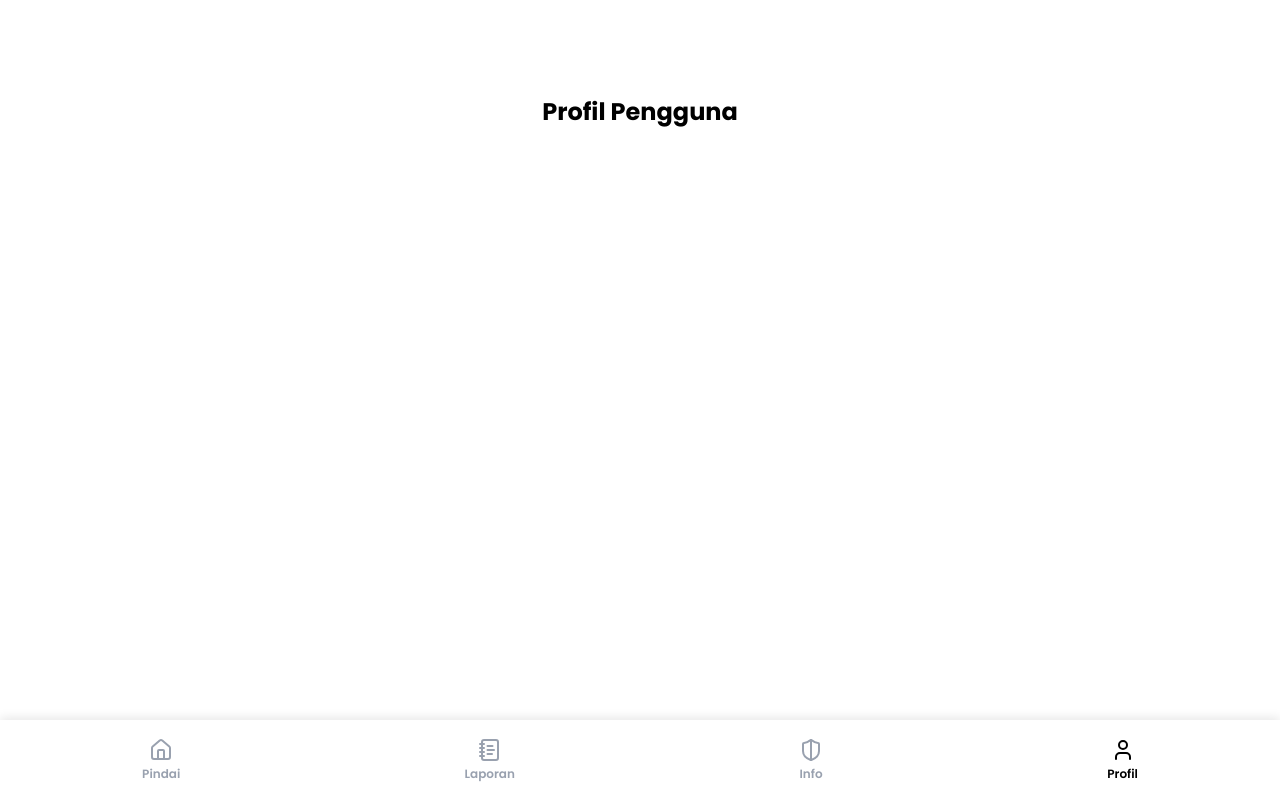
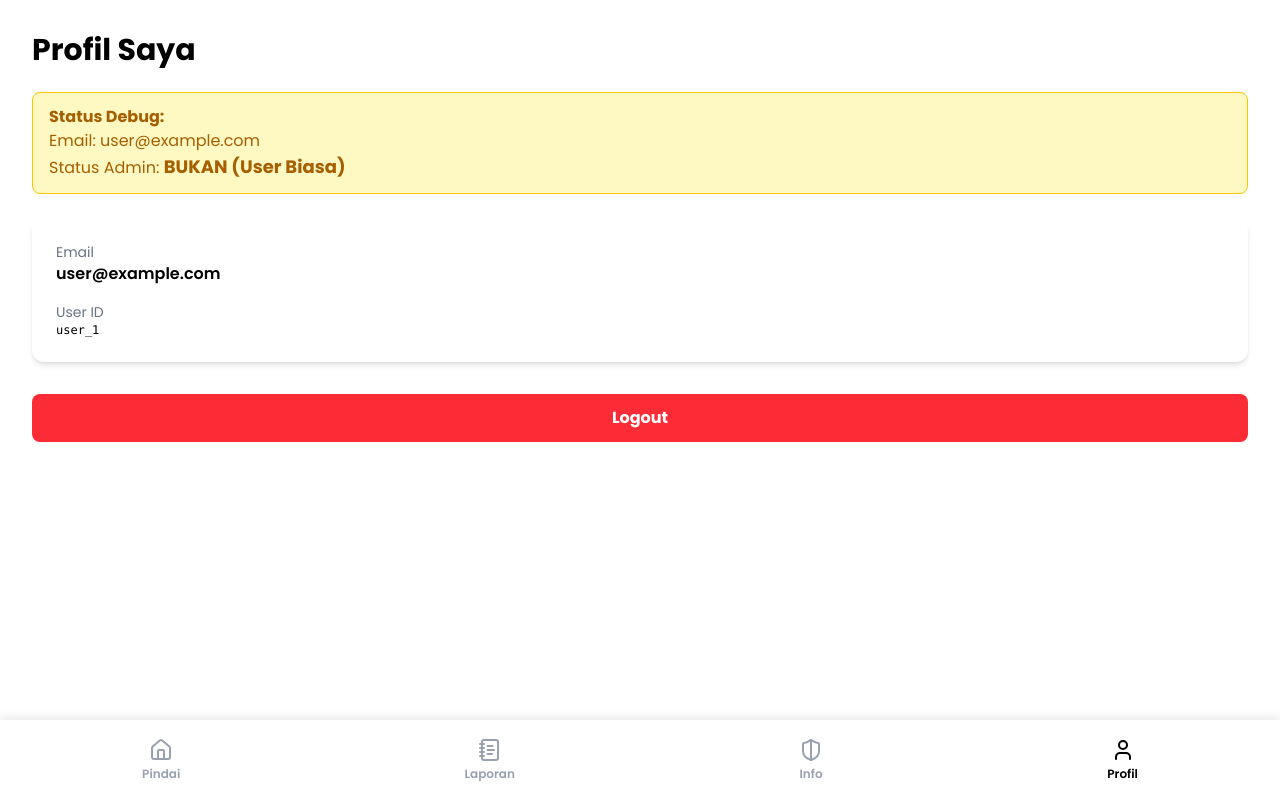
Before and after one commit to achilles157/PaddyPadi, a React (Vite) app: page /profile in a window 1280 px wide. Built offline with nearby package versions, Linux system fonts and the light colour scheme; no server answers; sample sign-in values are in the browser's storage.

Commit message:
minor fixes

```diff
--- a/src/App.jsx
+++ b/src/App.jsx
@@ -1,14 +1,21 @@
 import React from 'react';
 import { BrowserRouter as Router, Routes, Route, Navigate } from 'react-router-dom';
 import { useAuth } from './contexts/AuthContext';
+
 import { MainLayout } from './components/layout/MainLayout';
-import AuthPage from './pages/AuthPage';
 import ScanPage from './pages/ScanPage';
 import ReportPage from './pages/ReportPage';
 import DiseaseInfoPage from './pages/DiseaseInfoPage';
 import ProfilePage from './pages/ProfilePage';
 import ResultPage from './pages/ResultPage';
 import DiseaseDetailPage from './pages/DiseaseDetailPage';
+import AuthPage from './pages/AuthPage';
+
+// Komponen untuk melindungi rute
+const ProtectedRoute = ({ children }) => {
+    const { isAuthenticated } = useAuth();
+    return isAuthenticated ? children : <Navigate to="/auth" replace />;
+};
 
 function App() {
     const { isAuthenticated } = useAuth();
@@ -16,9 +23,15 @@ function App() {
     return (
         <Router>
             <Routes>
-                {isAuthenticated ? (
-                    <Route path="/" element={<MainLayout />}>
-                        {/* Rute yang dilindungi */}
+                {/* Rute Utama (dilindungi) */}
+                <Route
+                    path="/"
+                    element={
+                        <ProtectedRoute>
+                            <MainLayout />
+                        </ProtectedRoute>
+                    }
+                >
                     <Route index element={<Navigate to="/scan" replace />} />
                     <Route path="scan" element={<ScanPage />} />
                     <Route path="reports" element={<ReportPage />} />
@@ -26,13 +39,22 @@ function App() {
                     <Route path="diseases/:id" element={<DiseaseDetailPage />} />
                     <Route path="profile" element={<ProfilePage />} />
                 </Route>
-                ) : (
-                    <Route path="/" element={<Navigate to="/auth" replace />} />
-                )}
 
-                {/* Rute publik */}
-                <Route path="/auth" element={!isAuthenticated ? <AuthPage /> : <Navigate to="/scan" replace />} />
-                <Route path="/result" element={<ResultPage />} />
+                {/* Rute Publik (Login/Register) */}
+                <Route
+                    path="/auth"
+                    element={isAuthenticated ? <Navigate to="/scan" replace /> : <AuthPage />}
+                />
+
+                {/* Rute Hasil (diasumsikan bisa diakses setelah scan) */}
+                <Route
+                    path="/result"
+                    element={
+                        <ProtectedRoute>
+                            <ResultPage />
+                        </ProtectedRoute>
+                    }
+                />
             </Routes>
         </Router>
     );
--- a/src/contexts/AuthContext.jsx
+++ b/src/contexts/AuthContext.jsx
@@ -1,23 +1,24 @@
 import React, { createContext, useState, useContext, useEffect } from 'react';
 import { auth } from '../services/firebase';
-import { createUserProfileDocument } from '../services/userService';
 import {
     createUserWithEmailAndPassword,
     signInWithEmailAndPassword,
     signOut,
     onAuthStateChanged
 } from "firebase/auth";
+import { createUserProfileDocument } from '../services/userService';
 
+// 1. Definisikan Context di luar komponen
 const AuthContext = createContext(null);
 
+// 2. Buat Provider untuk "membungkus" aplikasi
 export const AuthProvider = ({ children }) => {
     const [user, setUser] = useState(null);
     const [loading, setLoading] = useState(true);
     const [isAdmin, setIsAdmin] = useState(false);
 
-     const register = async (email, password) => {
+    const register = async (email, password) => {
         const userCredential = await createUserWithEmailAndPassword(auth, email, password);
-        // Setelah user dibuat di Auth, buat dokumennya di Firestore
         await createUserProfileDocument(userCredential.user);
         return userCredential;
     };
@@ -34,7 +35,6 @@ export const AuthProvider = ({ children }) => {
         const unsubscribe = onAuthStateChanged(auth, async (currentUser) => {
             setUser(currentUser);
             if (currentUser) {
-                // Cek custom claim admin
                 const idTokenResult = await currentUser.getIdTokenResult();
                 setIsAdmin(!!idTokenResult.claims.admin);
             } else {
@@ -45,7 +45,7 @@ export const AuthProvider = ({ children }) => {
         return () => unsubscribe();
     }, []);
 
-    const value = { user, isAuthenticated: !!user, isAdmin, login, logout, register };
+    const value = { user, isAuthenticated: !!user, isAdmin, loading, login, logout, register };
 
     return (
         <AuthContext.Provider value={value}>
@@ -54,4 +54,7 @@ export const AuthProvider = ({ children }) => {
     );
 };
 
-export const useAuth = () => useContext(AuthContext);
+// 3. Buat custom hook untuk akses yang mudah
+export const useAuth = () => {
+    return useContext(AuthContext);
+};
--- a/src/pages/AuthPage.jsx
+++ b/src/pages/AuthPage.jsx
@@ -1,9 +1,7 @@
 import React, { useState } from 'react';
 import { useAuth } from '../contexts/AuthContext';
-import { useNavigate } from 'react-router-dom';
 import toast from 'react-hot-toast';
 
-// Anda bisa memisahkan ini menjadi komponen sendiri nanti
 const AuthForm = ({ isLogin, onSubmit }) => {
     const [email, setEmail] = useState('');
     const [password, setPassword] = useState('');
@@ -32,36 +30,30 @@ const AuthForm = ({ isLogin, onSubmit }) => {
                 required
             />
             <button type="submit" className="w-full bg-sage text-white font-bold py-3 px-4 rounded-lg hover:bg-green-800 transition-all">
-                {isLogin ? 'Login' : 'Register'}
+                {isLogin ? 'Login' : 'Daftar'}
             </button>
         </form>
     );
 };
 
-
 const AuthPage = () => {
     const [isLogin, setIsLogin] = useState(true);
     const { login, register } = useAuth();
-    const navigate = useNavigate();
 
-    const handleAuth = async (credentials) => {
-        const authPromise = isLogin
-            ? login(credentials.email, credentials.password)
-            : register(credentials.email, credentials.password);
-
-        toast.promise(authPromise, {
-            loading: isLogin ? 'Mencoba login...' : 'Mendaftarkan akun...',
-            success: (result) => {
-                if (isLogin) {
-                    navigate('/scan'); // Hanya redirect setelah login berhasil
-                    return 'Login berhasil!';
-                } else {
-                    setIsLogin(true); // Pindahkan ke mode login setelah register
-                    return 'Registrasi berhasil! Silakan login.';
-                }
-            },
-            error: (err) => err.message || 'Terjadi kesalahan.',
-        });
+    const handleAuth = async ({ email, password }) => {
+        try {
+            if (isLogin) {
+                await login(email, password);
+                toast.success('Login berhasil!');
+                // Navigasi akan ditangani secara otomatis oleh router
+            } else {
+                await register(email, password);
+                toast.success('Registrasi berhasil! Silakan login.');
+                setIsLogin(true); // Arahkan ke form login
+            }
+        } catch (error) {
+            toast.error(error.code || 'Terjadi kesalahan otentikasi.');
+        }
     };
 
     return (
@@ -76,7 +68,7 @@ const AuthPage = () => {
             <AuthForm isLogin={isLogin} onSubmit={handleAuth} />
 
             <button onClick={() => setIsLogin(!isLogin)} className="mt-6 text-sm text-charcoal hover:underline">
-                {isLogin ? 'Belum punya akun? Register' : 'Sudah punya akun? Login'}
+                {isLogin ? 'Belum punya akun? Daftar' : 'Sudah punya akun? Login'}
             </button>
         </div>
     );
--- a/src/pages/DiseaseInfoPage.jsx
+++ b/src/pages/DiseaseInfoPage.jsx
@@ -1,21 +1,43 @@
-import React from 'react';
+// Di file: src/pages/DiseaseInfoPage.jsx
+
+import React, { useState } from 'react'; // <-- Tambahkan useState
 import { useAuth } from '../contexts/AuthContext';
 import { PlusCircle } from 'lucide-react';
+// import AddDiseaseForm from '../components/common/AddDiseaseForm'; // <-- Akan kita buat nanti
 
 const DiseaseInfoPage = () => {
-    const { isAdmin } = useAuth(); // Ambil status admin
+    const { isAdmin } = useAuth();
+    const [isModalOpen, setIsModalOpen] = useState(false); // <-- State untuk kontrol form
+
+    const handleAddDisease = (diseaseData) => {
+        // Logika untuk menyimpan ke firestore akan ada di sini
+        console.log("Data penyakit baru:", diseaseData);
+        setIsModalOpen(false); // Tutup modal setelah submit
+    };
 
     return (
         <div>
             <div className="flex justify-between items-center mb-6">
                 <h1 className="text-3xl font-bold text-charcoal">Info Penyakit</h1>
-                {/* Tombol ini hanya muncul jika user adalah admin */}
                 {isAdmin && (
-                    <button className="bg-sage text-white px-4 py-2 rounded-lg flex items-center gap-2">
+                    <button
+                        onClick={() => setIsModalOpen(true)} // <-- Tambahkan onClick di sini
+                        className="bg-sage text-black px-4 py-2 rounded-lg flex items-center gap-2 hover:bg-green-800 transition-all"
+                    >
                         <PlusCircle size={20} /> Tambah
                     </button>
                 )}
             </div>
+
+            {/* Tampilkan Form/Modal jika isModalOpen bernilai true */}
+            {isModalOpen && (
+                <div /* Ini akan menjadi komponen form kita nanti */>
+                    <h2>Form Tambah Penyakit Baru akan muncul di sini.</h2>
+                    <button onClick={() => setIsModalOpen(false)}>Batal</button>
+                </div>
+                // <AddDiseaseForm onSubmit={handleAddDisease} onCancel={() => setIsModalOpen(false)} />
+            )}
+
             {/* ... (Tampilkan daftar penyakit) ... */}
         </div>
     );
--- a/src/pages/ProfilePage.jsx
+++ b/src/pages/ProfilePage.jsx
@@ -1,7 +1,54 @@
 import React from 'react';
+import { useAuth } from '../contexts/AuthContext';
+import { useNavigate } from 'react-router-dom';
+import toast from 'react-hot-toast';
 
 const ProfilePage = () => {
-    return <div className="text-center text-2xl font-bold mt-20">Profil Pengguna</div>;
+    const { user, logout, isAdmin } = useAuth();
+    const navigate = useNavigate();
+
+    const handleLogout = async () => {
+        try {
+            await logout();
+            toast.success('Logout berhasil.');
+            navigate('/auth');
+        } catch (error) {
+            toast.error('Gagal logout.');
+        }
+    };
+
+    if (!user) {
+        return <div>Loading...</div>;
+    }
+
+    return (
+        <div className="p-4">
+            <h1 className="text-3xl font-bold text-charcoal mb-6">Profil Saya</h1>
+            <div className="bg-yellow-100 border border-yellow-400 text-yellow-700 px-4 py-3 rounded-lg relative mb-6">
+                <p className="font-bold">Status Debug:</p>
+                <p>Email: {user ? user.email : 'Tidak ada user'}</p>
+                <p>
+                    Status Admin: <span className="font-extrabold text-lg">{isAdmin ? 'YA (Admin)' : 'BUKAN (User Biasa)'}</span>
+                </p>
+            </div>
+            <div className="bg-white p-6 rounded-xl shadow-md space-y-4">
+                <div>
+                    <p className="text-sm text-gray-500">Email</p>
+                    <p className="font-semibold text-charcoal">{user.email}</p>
+                </div>
+                <div>
+                    <p className="text-sm text-gray-500">User ID</p>
+                    <p className="font-mono text-xs text-charcoal">{user.uid}</p>
+                </div>
+            </div>
+            <button
+                onClick={handleLogout}
+                className="w-full mt-8 bg-red-500 text-white font-bold py-3 px-4 rounded-lg hover:bg-red-600 transition-all"
+            >
+                Logout
+            </button>
+        </div>
+    );
 };
 
 export default ProfilePage;
```
Also changed, not shown: modelsaringanplan.txt (added), planning.txt. Lines whose indentation alone changed are shown as unchanged.
